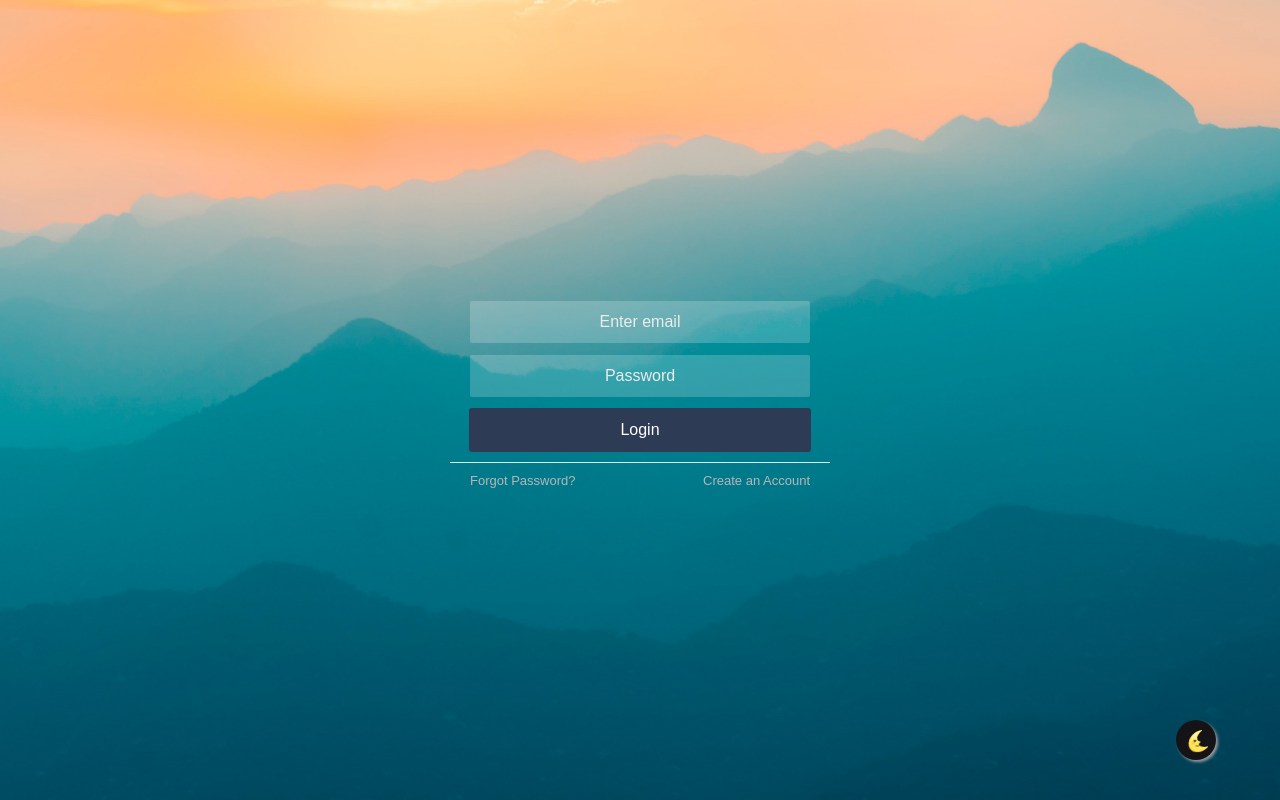
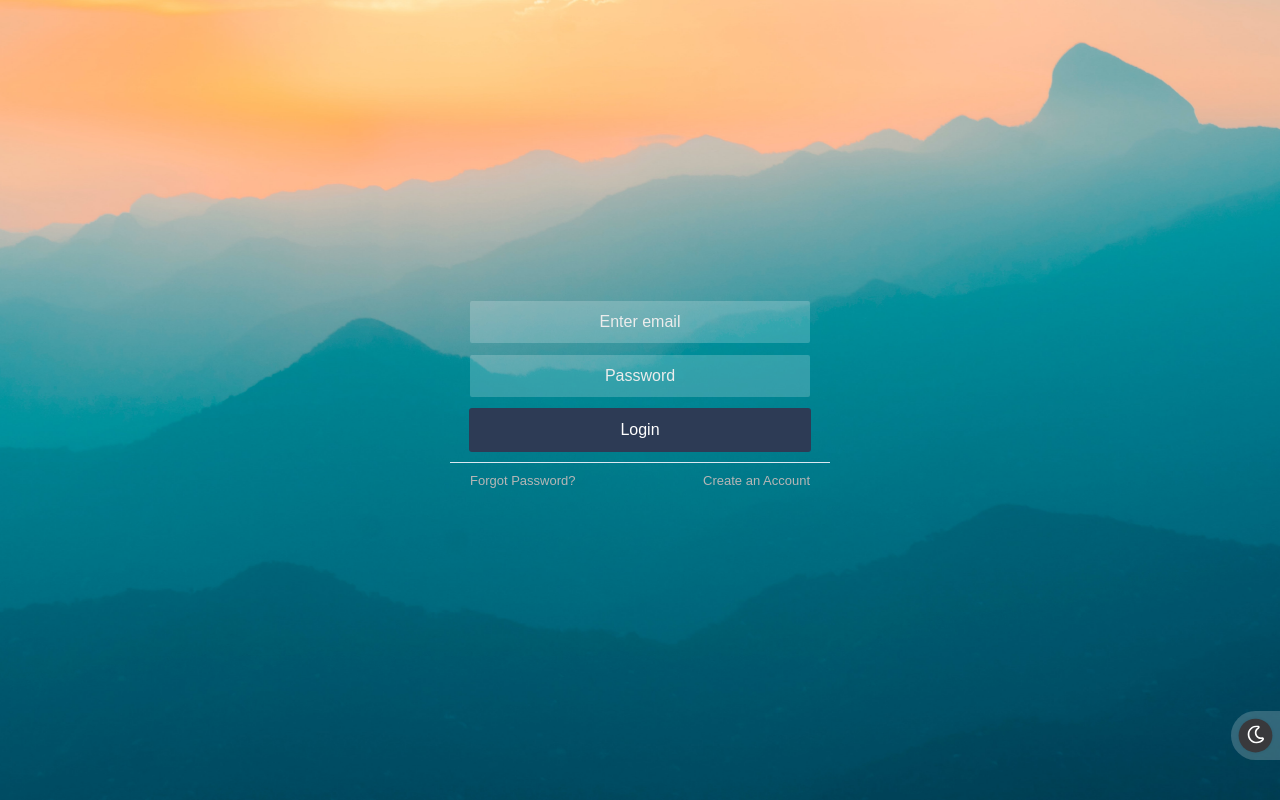
Before and after one commit to Illusion0-0/BroCode_Web1, a React (Create React App) app in the folder client/: page /auth in a window 1280 px wide. Built offline with nearby package versions, Linux system fonts and the light colour scheme; no server answers.

Commit message:
icon tweaks!

```diff
--- a/client/src/App.js
+++ b/client/src/App.js
@@ -10,6 +10,8 @@ import {
 } from "react-router-dom";
 import "./css/App.css";
 import NoteGrid from "./pages/NoteGrid";
+import { FaRegMoon } from "react-icons/fa";
+import { FiSun } from "react-icons/fi";
 
 function App() {
   const UserCtx = useContext(UserContext);
@@ -33,17 +35,24 @@ function App() {
             {!isLoggedIn && <Redirect to="/auth" />}
           </Route>
         </Switch>
+
         <div className={`${UserCtx.darkMode && "dark-mode"}`}>
-          <a href="#">
-            <span
-              className="float"
+          <div className="float" title="Toggle theme-mode">
+            <button
               onClick={() =>
                 UserCtx.setDarkMode((previousDarkMode) => !previousDarkMode)
               }
             >
-              <i className="moon">🌜</i>
-            </span>
-          </a>
+              <i>
+                {" "}
+                {UserCtx.darkMode ? (
+                  <FiSun color="black" size="1.5rem" />
+                ) : (
+                  <FaRegMoon color="white" size="1.5rem" />
+                )}
+              </i>
+            </button>
+          </div>
         </div>
       </div>
     </Router>
--- a/client/src/components/NoteGrid/Note.js
+++ b/client/src/components/NoteGrid/Note.js
@@ -2,6 +2,7 @@ import { MdDeleteForever } from "react-icons/md";
 import React, { useContext } from "react";
 import { useHistory } from "react-router-dom";
 import { NoteContext } from "../../providers/NoteProvider";
+import { AiOutlineStar } from "react-icons/ai";
 
 const Note = ({ note }) => {
   let history = useHistory();
@@ -32,10 +33,9 @@ const Note = ({ note }) => {
   function extractContent(s) {
     var span = document.createElement("span");
     span.innerHTML = s;
-    if (span.innerText.length > 85) {
+    if (span.innerText.length > 85)
       return (span.textContent || span.innerText).substring(0, 85) + "...";
-      return span.textContent || span.innerText;
-    }
+    return span.textContent || span.innerText;
   }
   return (
     <div className="note">
@@ -45,12 +45,14 @@ const Note = ({ note }) => {
       </div>
       <div className="note-footer">
         <small>{note.modified}</small>
+
         <MdDeleteForever
           onClick={() => handleDel(note)}
           className="deleteNote"
           size="1.3em"
           color="red"
         />
+        <AiOutlineStar className="star-card" color="black" size="1.1rem" />
       </div>
     </div>
   );
--- a/client/src/components/sidebar/Card.js
+++ b/client/src/components/sidebar/Card.js
@@ -3,6 +3,8 @@ import React, { useContext } from "react";
 import { useHistory } from "react-router-dom";
 import { NoteContext } from "../../providers/NoteProvider";
 import { UserContext } from "../../providers/UserProvider";
+import { AiOutlineStar } from "react-icons/ai";
+
 function Card({ props }) {
   const { setActiveNote, activeNote } = useContext(NoteContext);
   const UserCtx = useContext(UserContext);
@@ -51,9 +53,12 @@ function Card({ props }) {
       <div className="dashnotetitle">
         <h3>{props.title} </h3>
         <div className="fav" onClick={handleFav}>
-          {UserCtx.favouriteNotes && UserCtx.favouriteNotes.includes(props._id)
-            ? "⭐"
-            : "☆"}
+          {UserCtx.favouriteNotes &&
+          UserCtx.favouriteNotes.includes(props._id) ? (
+            "⭐"
+          ) : (
+            <AiOutlineStar color="white" size="0.8rem" />
+          )}
         </div>
       </div>
       <p>Last Updated on {updatedAt}</p>
--- a/client/src/components/sidebar/CreateBtn.js
+++ b/client/src/components/sidebar/CreateBtn.js
@@ -2,6 +2,7 @@
 import { useContext } from "react";
 import { NoteContext } from "../../providers/NoteProvider";
 import { useHistory } from "react-router-dom";
+import { IoCreateOutline } from "react-icons/io5";
 
 function CreateBtn() {
   const NoteCtx = useContext(NoteContext);
@@ -32,7 +33,10 @@ function CreateBtn() {
   }
   return (
     <button className="add-note" onClick={handleClick}>
-      <span>📝</span>
+      <span>
+        {" "}
+        <IoCreateOutline color="white" size="1.3em" title="Add Note" />{" "}
+      </span>
     </button>
   );
 }
--- a/client/src/components/sidebar/LogOut.js
+++ b/client/src/components/sidebar/LogOut.js
@@ -1,5 +1,7 @@
 import React, { useContext } from "react";
 import { UserContext } from "../../providers/UserProvider";
+import { FiLogOut } from "react-icons/fi";
+
 export default function LogOut() {
   const UserCtx = useContext(UserContext);
 
@@ -15,8 +17,11 @@ export default function LogOut() {
   // }
   const logOut = () => UserCtx.logout();
   return (
-    <button className="blue" onClick={logOut}>
-      <span> Logout</span>
+    <button onClick={logOut}>
+      <span>
+        {" "}
+        <FiLogOut className="user-logout" color="white" size="1.3em" />{" "}
+      </span>
     </button>
   );
 }
--- a/client/src/components/sidebar/TopInfo.js
+++ b/client/src/components/sidebar/TopInfo.js
@@ -20,11 +20,11 @@ function TopInfo({ handleSearchNote }) {
             ) : (
               ""
             )}
-            <h2>{user ? user.username : "Guest"}</h2>
-            <LogOut />
+            <h3>Your Notes</h3>
             <div>
               <CreateBtn />
             </div>
+            <LogOut />
           </div>
         )}
       </div>
--- a/client/src/css/App.css
+++ b/client/src/css/App.css
@@ -19,13 +19,11 @@ body,
 }
 
 .dark-mode .back {
-  background: url("../images/dark-space.jpg");
-  background-repeat: no-repeat;
-  background-position: center center;
-  background-size: cover;
+  background-color: black;
+  background-image: linear-gradient(358deg, var(--bg-primary) 10%, #16161d 74%);
 }
 
-.dark-mode .float {
+.dark-mode .float button {
   background-color: azure !important;
 }
 
@@ -51,7 +49,9 @@ body,
   background: url("../images/note-grid-light.jpg");
   background-size: cover;
   height: 100vh;
+  background-color: #89cfdb;
   overflow: hidden;
+  background-position: center center;
   font-family: monospace !important;
 }
 
@@ -71,7 +71,6 @@ body,
 .welcome {
   flex: 1;
   text-align: center;
-  text-shadow: 1px 3px 3px rgba(0, 0, 0, 0.28);
   font-weight: 700;
   letter-spacing: 3px;
 }
@@ -85,7 +84,7 @@ body,
   outline: 0;
   border: 0;
   background: none;
-  margin: 0 25px;
+  /* margin: 0 25px; */
   padding: 3px 10px;
   font-family: "Montserrat", sans-serif;
   font-size: 15px;
@@ -93,6 +92,14 @@ body,
   border-radius: 15px;
   transition: all 0.3s ease;
   font-weight: 600;
+}
+
+.dashtitle .user-logout {
+  color: black !important;
+}
+
+.dark-mode .user-logout {
+  color: white !important;
 }
 
 .profile a {
@@ -138,7 +145,13 @@ button.blue:hover {
 }
 .dashnotetitle h3 {
   flex: 1 1;
+  font-size: 15px;
 }
+
+.profile h3 {
+  flex: 1;
+}
+
 .dashnote button {
   color: crimson;
   display: none;
@@ -238,7 +251,7 @@ button.blue:hover {
 .Notelist .note-footer {
   display: flex;
   align-items: center;
-  justify-content: space-between;
+  justify-content: end;
   color: var(--bg-secondary);
 }
 
@@ -248,6 +261,7 @@ button.blue:hover {
 .Notelist .note:hover .deleteNote {
   z-index: inherit;
   opacity: 1;
+  margin: 0 10px;
 }
 
 .note.new {
@@ -445,11 +459,49 @@ main {
   border-radius: 50%;
 }
 
+.float {
+  z-index: 10;
+  position: fixed;
+  right: 0;
+  bottom: 5%;
+  border-top-left-radius: 50%;
+  border-bottom-left-radius: 50%;
+  box-shadow: 0 0 4px rgb(82 76 76 / 50%);
+  transition: all 0.2s ease-in;
+  box-shadow: inset 0 0 0 200px rgba(255, 255, 255, 0.2);
+}
+
+.float button {
+  border-radius: 50%;
+  box-shadow: 0 0 4px rgb(0 0 0 / 10%);
+  margin: 2px;
+  transform: scale(0.75);
+  background-color: #39393c;
+  cursor: pointer;
+  transition: all 0.2s ease-in;
+  border: 0;
+  width: 45px;
+  height: 45px;
+}
+
+.dark-mode .star-card {
+  color: var(--text-secondary) !important;
+}
+
 /* Small screens */
 @media only screen and (max-width: 600px) {
   .ck-editor__editable_inline {
     height: calc(100vh - 135px) !important;
   }
+
+  .app-main {
+    margin-left: 0 !important;
+  }
+
+  .profile h3 {
+    display: none !important;
+  }
+
   .uname h2 {
     display: none;
   }
@@ -483,6 +535,7 @@ main {
     height: 4rem;
     flex-direction: row;
     align-items: center;
+    z-index: 9;
   }
   .app-main {
     width: 100vw;
@@ -561,7 +614,7 @@ main {
   text-align: center;
   background-color: whitesmoke;
   text-transform: uppercase;
-  height: 30px;
+  min-height: 30px;
   padding: 6px;
   z-index: 10;
   position: sticky;
@@ -607,36 +660,6 @@ main {
 .notecard {
   text-decoration: none;
   color: var(--bg-secondary);
-}
-
-.float {
-  position: fixed;
-  width: 40px;
-  height: 40px;
-  z-index: 0;
-  bottom: 5%;
-  right: 5%;
-  background-color: var(--bg-secondary);
-  border-radius: 50px;
-  text-align: center;
-  box-shadow: 2px 2px 3px #999;
-  text-decoration: none;
-  padding: 9px;
-  cursor: pointer;
-}
-
-a .moon {
-  font-size: 20px;
-  float: left;
-  -webkit-transition: 0.6s ease-out;
-  -moz-transition: 0.6s ease-out;
-  transition: 0.6s ease-out;
-}
-
-a:hover .moon {
-  -webkit-transform: rotateZ(720deg);
-  -moz-transform: rotateZ(720deg);
-  transform: rotateZ(720deg);
 }
 
 .login,
```
